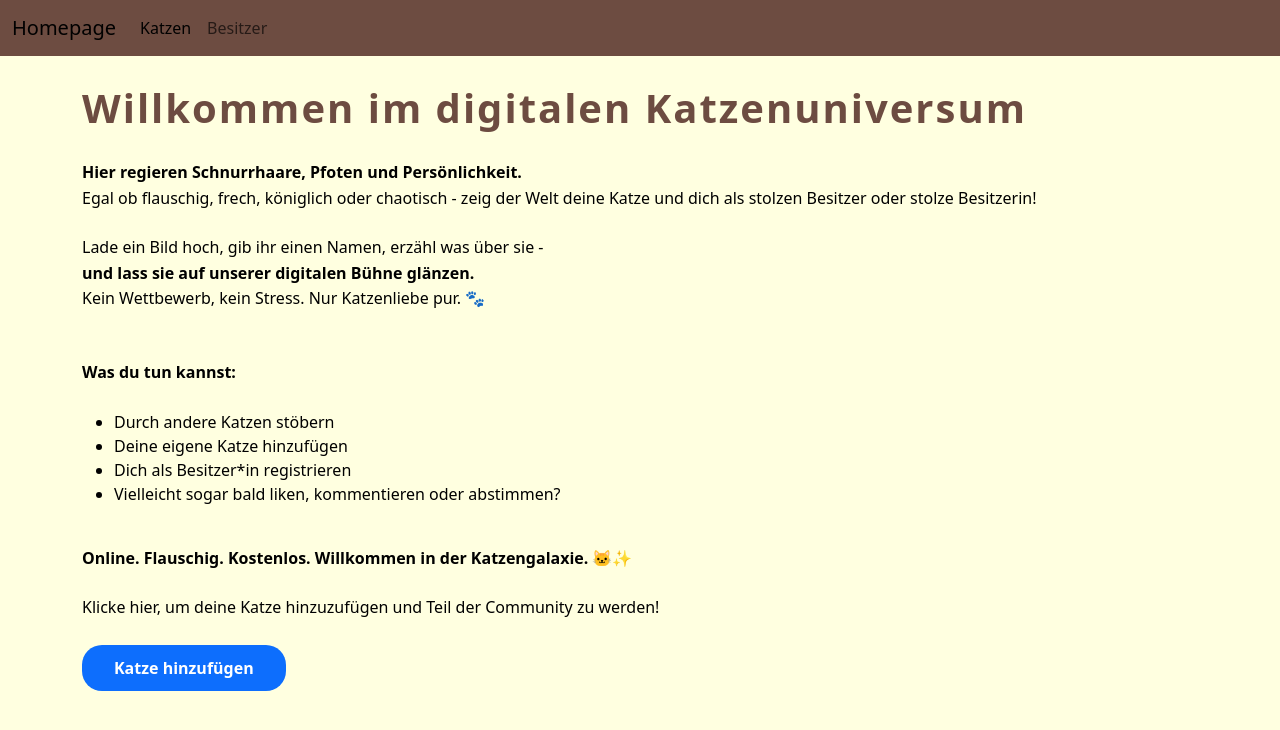
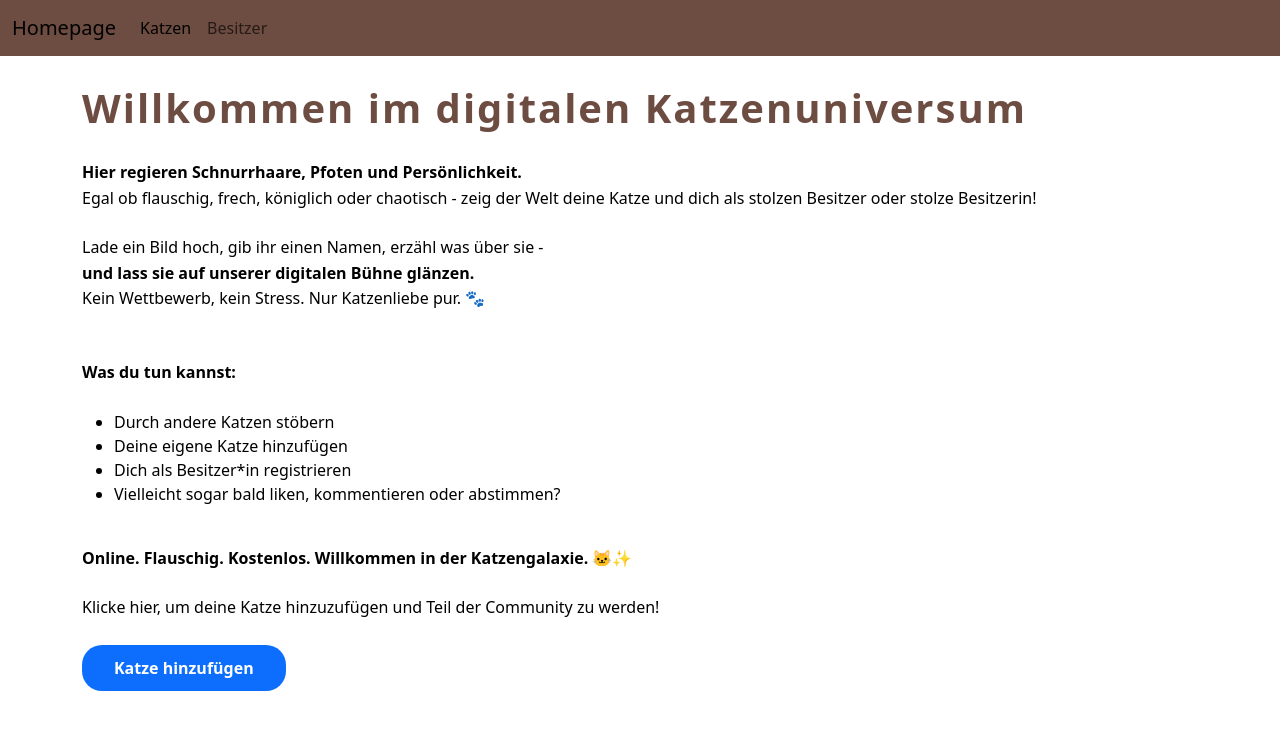
Before and after one commit to Elzamx/myproject_katzenausstellung, a SvelteKit app: page / in a window 1280 px wide. Shown: the top 730 px of the page. Built offline with nearby package versions, Linux system fonts and the light colour scheme.

Commit message:
test back

```diff
--- a/src/styles.css
+++ b/src/styles.css
@@ -1,10 +1,6 @@
 body {
     background-color: white;
     color: black;
-}
-
-body {
-  background-color: lightyellow !important;
 }
 
 h1 {
```
